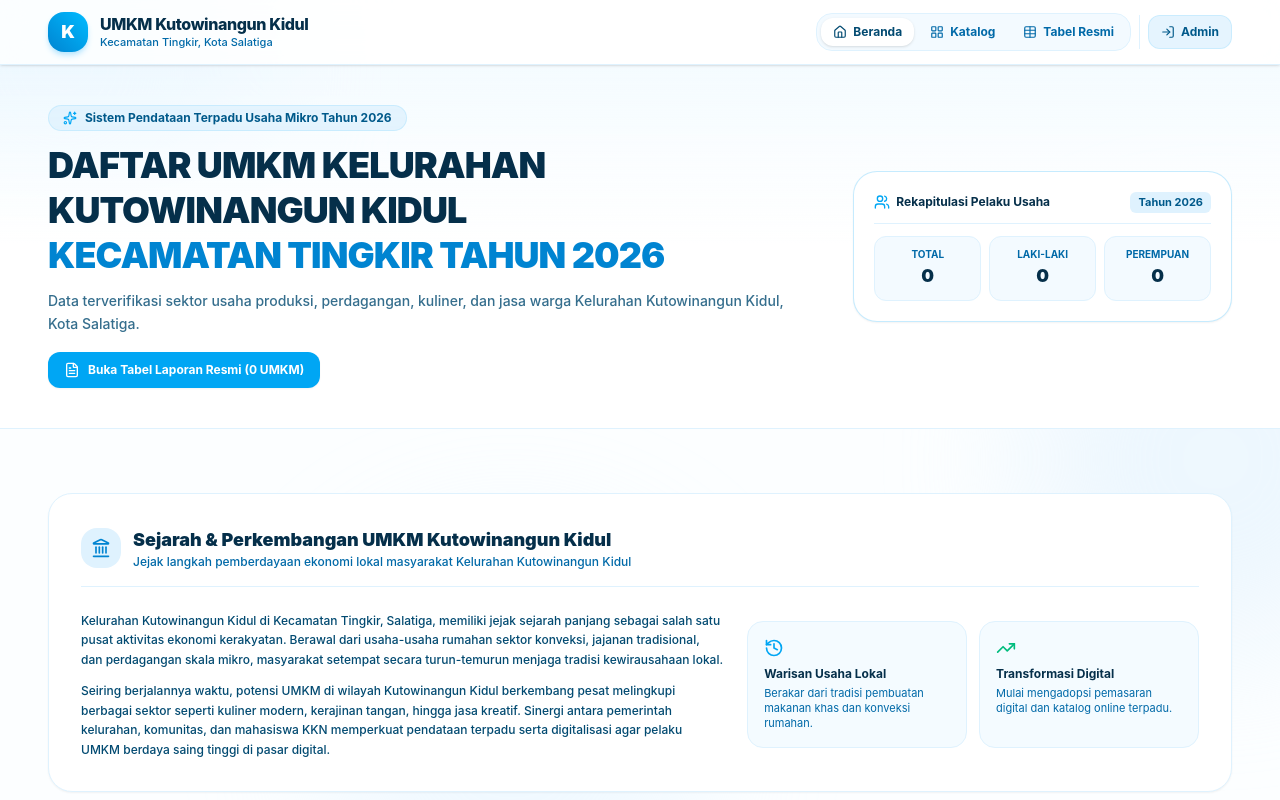
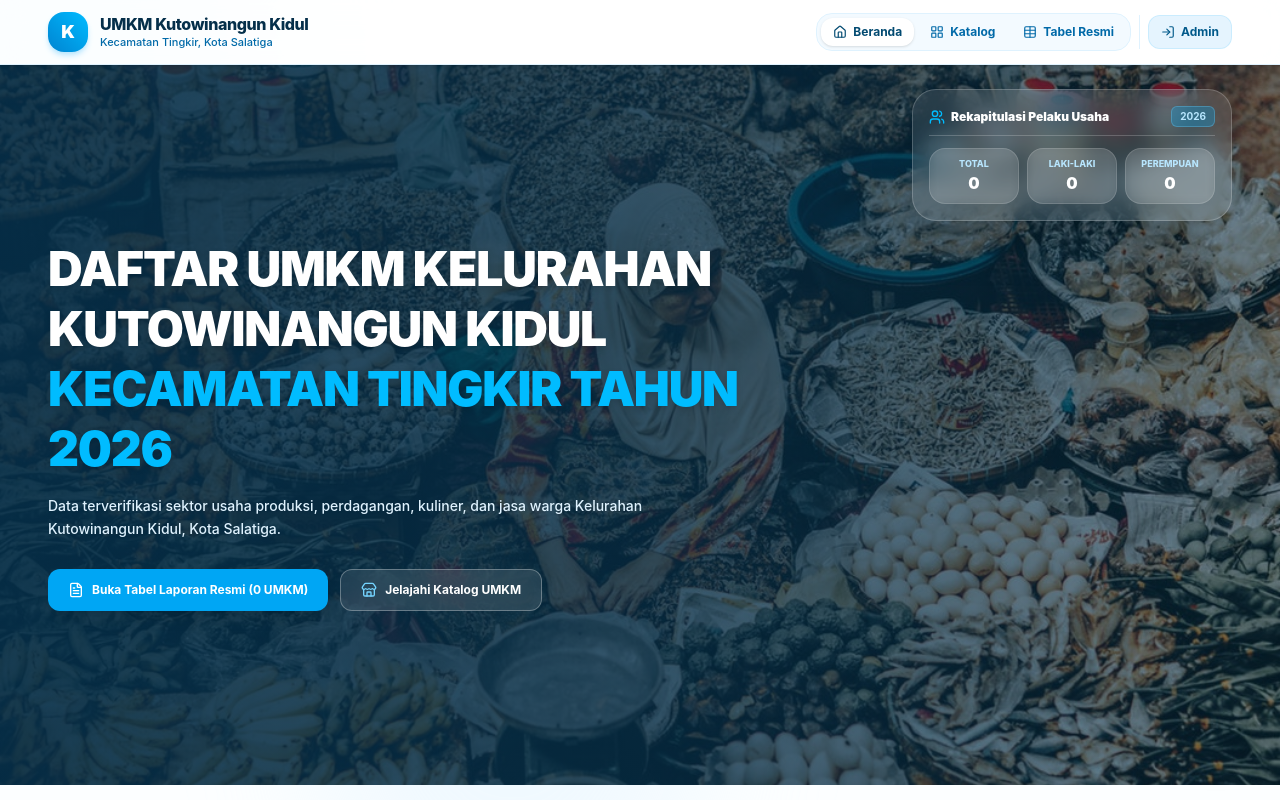
Before and after one commit to Irfansyah-hanif/UMKM-KUTKIT, a React (Vite) app in the folder umkm-kutowinangun/: page / in a window 1280 px wide. Shown: the top 800 px of the page. Built offline with nearby package versions, Linux system fonts and the light colour scheme; no server answers.

Commit message:
style: update HeroBanner layout with full-width background image and floating statistics card

```diff
--- a/umkm-kutowinangun/src/components/HeroBanner.jsx
+++ b/umkm-kutowinangun/src/components/HeroBanner.jsx
@@ -1,5 +1,8 @@
 import React, { useMemo } from 'react';
-import { Sparkles, FileText, Users } from 'lucide-react';
+import { FileText, Store, Users } from 'lucide-react';
+
+// Import Gambar Lokal dari Folder Assets
+import heroMarketImg from '../assets/hero-market.jpg';
 
 export default function HeroBanner({ umkmList, setViewMode }) {
   const statsSummary = useMemo(() => {
@@ -10,63 +13,88 @@ export default function HeroBanner({ umkmList, setViewMode }) {
   }, [umkmList]);
 
   return (
-    <section className="relative z-10 overflow-hidden bg-gradient-to-b from-sky-50/60 via-white to-white text-sky-950 py-8 lg:py-10 border-b border-sky-100 print:hidden">
-      {/* Menggunakan w-full dan padding responsif agar memenuhi lebar layar */}
-      <div className="w-full px-4 sm:px-8 lg:px-12 relative z-10 grid grid-cols-1 lg:grid-cols-12 gap-6 items-center">
+    <section className="relative w-full z-10 overflow-hidden bg-sky-950 text-white print:hidden">
+      {/* CONTAINER BANNER */}
+      <div className="relative h-[550px] sm:h-[650px] lg:h-[720px] w-full">
 
-        <div className="lg:col-span-8 space-y-3">
-          <div className="inline-flex items-center gap-2 bg-sky-100/80 border border-sky-200/60 text-sky-800 text-xs font-bold px-3.5 py-1 rounded-full">
-            <Sparkles className="w-3.5 h-3.5 text-sky-500" />
-            <span>Sistem Pendataan Terpadu Usaha Mikro Tahun 2026</span>
+        {/* GAMBAR BACKGROUND HERO-MARKET.JPG */}
+        <img
+          src={heroMarketImg}
+          alt="Pasar Tradisional UMKM Kutowinangun Kidul"
+          className="w-full h-full object-cover object-center absolute inset-0 z-0"
+        />
+
+        {/* OVERLAY GRADIENT GELAP */}
+        <div className="absolute inset-0 z-10 bg-gradient-to-r from-sky-950/90 via-sky-950/75 to-sky-950/40"></div>
+
+        {/* KARTU STATISTIK REKAPITULASI (POSISI: POJOK KANAN ATAS BANNER) */}
+        <div className="absolute top-6 right-4 sm:right-8 lg:right-12 z-30 hidden lg:block">
+          <div className="w-80 bg-white/10 backdrop-blur-md p-4 rounded-3xl border border-white/20 shadow-2xl space-y-3 text-white">
+
+            {/* HEADER KARTU */}
+            <div className="flex items-center justify-between border-b border-white/20 pb-2">
+              <span className="text-xs font-black flex items-center gap-1.5">
+                <Users className="w-4 h-4 text-sky-400" />
+                Rekapitulasi Pelaku Usaha
+              </span>
+              <span className="text-[10px] bg-sky-500/30 text-sky-200 font-bold px-2 py-0.5 rounded-md border border-sky-300/30">
+                2026
+              </span>
             </div>
 
-          <h2 className="text-2xl sm:text-3xl lg:text-4xl font-black tracking-tight leading-tight text-sky-950">
+            {/* GRID ANGKA STATISTIK */}
+            <div className="grid grid-cols-3 gap-2 text-center">
+              <div className="bg-white/10 backdrop-blur-xs p-2 rounded-2xl border border-white/15">
+                <p className="text-[9px] text-sky-200 font-extrabold uppercase">Total</p>
+                <p className="text-base font-black text-white">{statsSummary.total}</p>
+              </div>
+              <div className="bg-white/10 backdrop-blur-xs p-2 rounded-2xl border border-white/15">
+                <p className="text-[9px] text-sky-200 font-extrabold uppercase">Laki-Laki</p>
+                <p className="text-base font-black text-white">{statsSummary.laki}</p>
+              </div>
+              <div className="bg-white/10 backdrop-blur-xs p-2 rounded-2xl border border-white/15">
+                <p className="text-[9px] text-sky-200 font-extrabold uppercase">Perempuan</p>
+                <p className="text-base font-black text-white">{statsSummary.perempuan}</p>
+              </div>
+            </div>
+
+          </div>
+        </div>
+
+        {/* CONTENT OVERLAY DI ATAS GAMBAR */}
+        <div className="relative z-20 h-full w-full px-4 sm:px-8 lg:px-12 flex items-center">
+          <div className="w-full max-w-3xl space-y-4">
+
+            {/* JUDUL UTAMA */}
+            <h1 className="text-2xl sm:text-4xl lg:text-5xl font-black tracking-tight leading-tight text-white drop-shadow-md">
               DAFTAR UMKM KELURAHAN KUTOWINANGUN KIDUL <br />
-            <span className="text-sky-600">
-              KECAMATAN TINGKIR TAHUN 2026
-            </span>
-          </h2>
+              <span className="text-sky-400">KECAMATAN TINGKIR TAHUN 2026</span>
+            </h1>
 
-          <p className="text-sky-900/80 text-xs sm:text-sm max-w-3xl leading-relaxed font-medium">
+            {/* DESKRIPSI */}
+            <p className="text-sky-100 text-xs sm:text-sm max-w-2xl leading-relaxed font-medium drop-shadow-xs">
               Data terverifikasi sektor usaha produksi, perdagangan, kuliner, dan jasa warga Kelurahan Kutowinangun Kidul, Kota Salatiga.
             </p>
 
-          <div className="flex flex-wrap gap-3 pt-1">
+            {/* TOMBOL AKSI */}
+            <div className="flex flex-wrap gap-3 pt-3">
               <button
                 onClick={() => setViewMode('official_table')}
-              className="inline-flex items-center gap-2 bg-sky-500 hover:bg-sky-600 text-white font-bold text-xs px-4 py-2.5 rounded-xl shadow-xs transition-all cursor-pointer"
+                className="inline-flex items-center gap-2 bg-sky-500 hover:bg-sky-600 text-white font-bold text-xs px-5 py-3 rounded-xl shadow-lg transition-all cursor-pointer hover:scale-105"
               >
                 <FileText className="w-4 h-4" />
                 <span>Buka Tabel Laporan Resmi ({statsSummary.total} UMKM)</span>
               </button>
-          </div>
+
+              <button
+                onClick={() => setViewMode('grid_catalog')}
+                className="inline-flex items-center gap-2 bg-white/10 hover:bg-white/20 text-white font-bold text-xs px-5 py-3 rounded-xl border border-white/30 backdrop-blur-md transition-all cursor-pointer"
+              >
+                <Store className="w-4 h-4 text-sky-300" />
+                <span>Jelajahi Katalog UMKM</span>
+              </button>
             </div>
 
-        <div className="lg:col-span-4 flex justify-center">
-          <div className="w-full bg-white border border-sky-200/80 p-5 rounded-3xl shadow-xs space-y-3">
-            <div className="flex items-center justify-between border-b border-sky-100 pb-2.5">
-              <span className="text-xs font-bold text-sky-950 flex items-center gap-1.5">
-                <Users className="w-4 h-4 text-sky-500" />
-                Rekapitulasi Pelaku Usaha
-              </span>
-              <span className="text-[11px] bg-sky-100 text-sky-800 font-bold px-2 py-0.5 rounded-md">
-                Tahun 2026
-              </span>
-            </div>
-            <div className="grid grid-cols-3 gap-2 text-center">
-              <div className="bg-sky-50/80 p-2.5 rounded-xl border border-sky-100">
-                <p className="text-[10px] text-sky-700 font-bold uppercase">Total</p>
-                <p className="text-lg font-black text-sky-950">{statsSummary.total}</p>
-              </div>
-              <div className="bg-sky-50/80 p-2.5 rounded-xl border border-sky-100">
-                <p className="text-[10px] text-sky-700 font-bold uppercase">Laki-Laki</p>
-                <p className="text-lg font-black text-sky-950">{statsSummary.laki}</p>
-              </div>
-              <div className="bg-sky-50/80 p-2.5 rounded-xl border border-sky-100">
-                <p className="text-[10px] text-sky-700 font-bold uppercase">Perempuan</p>
-                <p className="text-lg font-black text-sky-950">{statsSummary.perempuan}</p>
-              </div>
-            </div>
           </div>
         </div>
 
```
Also changed, not shown: umkm-kutowinangun/src/assets/hero-market.jpg (added), 2 other files (tests, documents, lock files or other folders). Lines whose indentation alone changed are shown as unchanged.
